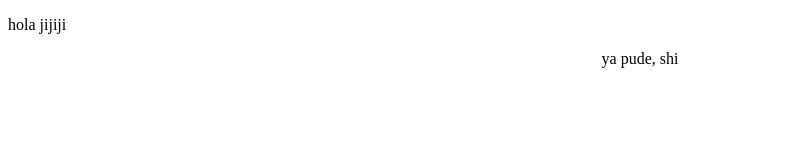
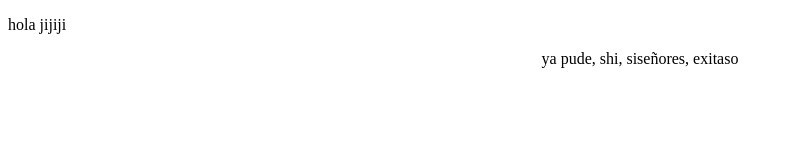
Before and after one commit to DanielaReyes0623/cursosPlatzi, a plain HTML site: page desarrolloWebPlatzi/index.html in a window 1280 px wide. Shown: the whole page, without its empty margins (0-793 px from the left). Drawn offline with Linux system fonts and the light colour scheme.

```diff
--- a/desarrolloWebPlatzi/index.html
+++ b/desarrolloWebPlatzi/index.html
@@ -11,7 +11,7 @@
 </p>
 <article>
     <center>
-        ya pude, shi
+        ya pude, shi, siseñores, exitaso
     </center>
 
 </article>
```
